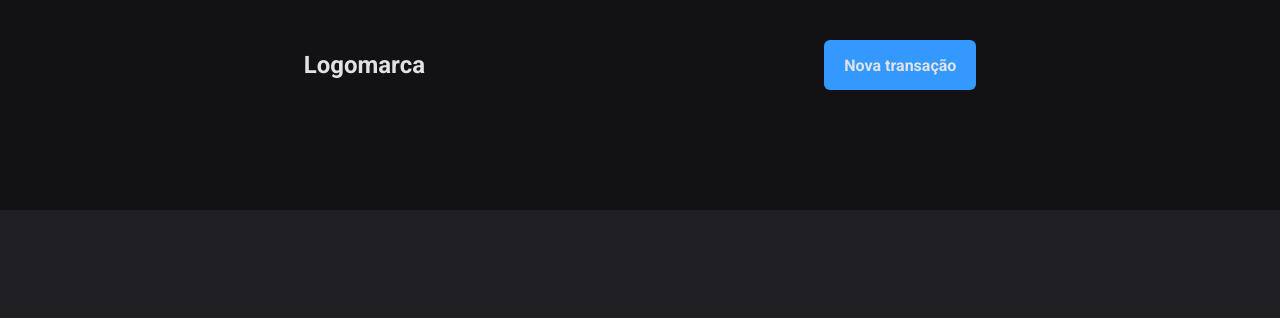
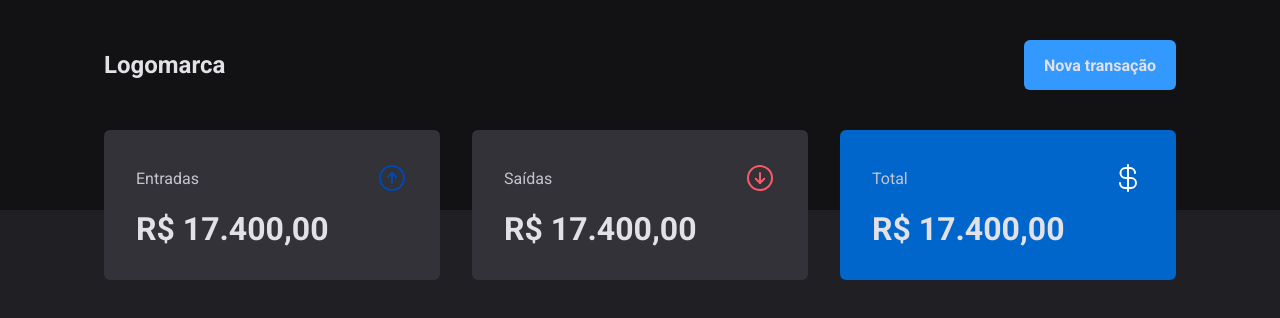
Before and after one commit to mathiasfuhr/money, a React (Vite) app: page / in a window 1280 px wide. Shown: the top 318 px of the page. Built offline with nearby package versions, Linux system fonts and the light colour scheme.

Commit message:
feat: add Summary component with styling

```diff
--- a/package.json
+++ b/package.json
@@ -10,6 +10,7 @@
     "preview": "vite preview"
   },
   "dependencies": {
+    "phosphor-react": "^1.4.1",
     "react": "^18.3.1",
     "react-dom": "^18.3.1",
     "styled-components": "^6.1.12"
--- a/src/components/Header/styles.ts
+++ b/src/components/Header/styles.ts
@@ -12,7 +12,7 @@ export const HeaderContent = styled.div`
   padding: 0 1.5rem;
 
   display: flex;
-  justify-content: space-around;
+  justify-content: space-between;
   align-items: center;
 `;
 
--- /dev/null
+++ b/src/components/Summary/index.tsx
@@ -0,0 +1,35 @@
+import { ArrowCircleDown, ArrowCircleUp, CurrencyDollar } from "phosphor-react"
+import { SummuryCard, SummuryContainer } from "./styles"
+
+const Summary = () => {
+    return (
+        <SummuryContainer>
+            {/*Entradas */}
+            <SummuryCard>
+                <header>
+                    <span>Entradas</span>
+                    <ArrowCircleUp size={32} color="#0048b3" />
+                </header>
+                <strong>R$ 17.400,00</strong>
+            </SummuryCard>
+            {/*SAÍDA */}
+            <SummuryCard>
+                <header>
+                    <span>Saídas</span>
+                    <ArrowCircleDown size={32} color="#f75a68" />
+                </header>
+                <strong>R$ 17.400,00</strong>
+            </SummuryCard>
+            {/*Total */}
+            <SummuryCard variant="blue">
+                <header>
+                    <span>Total</span>
+                    <CurrencyDollar size={32} color="#fff" />
+                </header>
+                <strong>R$ 17.400,00</strong>
+            </SummuryCard>
+        </SummuryContainer>
+    )
+}
+
+export default Summary
--- /dev/null
+++ b/src/components/Summary/styles.ts
@@ -0,0 +1,41 @@
+import styled, { css } from "styled-components";
+
+export const SummuryContainer = styled.section`
+  width: 100%;
+  max-width: 1120px;
+  margin: 0 auto;
+  padding: 0 1.5rem;
+  display: grid;
+  grid-template-columns: repeat(3, 1fr);
+  gap: 2rem;
+  margin-top: -5rem;
+`;
+
+interface SummuryCardProps {
+  variant?: "blue";
+}
+
+export const SummuryCard = styled.div<SummuryCardProps>`
+  background-color: ${(props) => props.theme["gray-600"]};
+  border-radius: 6px;
+  padding: 2rem;
+
+  header {
+    display: flex;
+    align-items: center;
+    justify-content: space-between;
+    color: ${(props) => props.theme["gray-300"]};
+  }
+
+  strong {
+    display: block;
+    margin-top: 1rem;
+    font-size: 2rem;
+  }
+
+  ${(props) =>
+    props.variant === "blue" &&
+    css`
+      background-color: ${props.theme["blue-700"]};
+    `}
+`;
--- a/src/pages/Transactions/index.tsx
+++ b/src/pages/Transactions/index.tsx
@@ -1,9 +1,11 @@
 import Header from "../../components/Header"
+import Summary from "../../components/Summary"
 
 const Transactions = () => {
   return (
     <div>
         <Header/>
+        <Summary/>
     </div>
   )
 }
```
Also changed, not shown: 1 other file (tests, documents, lock files or other folders).
